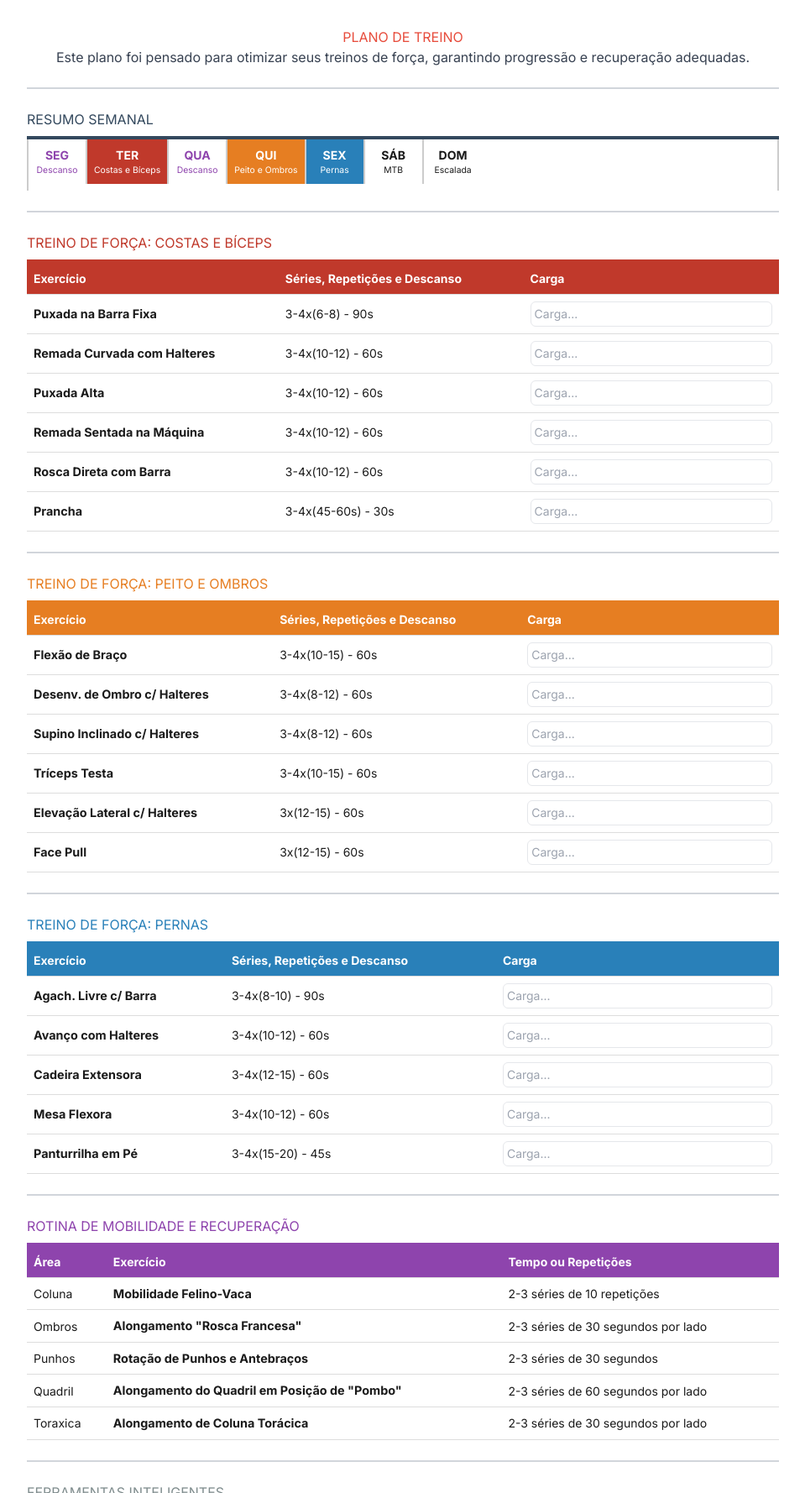
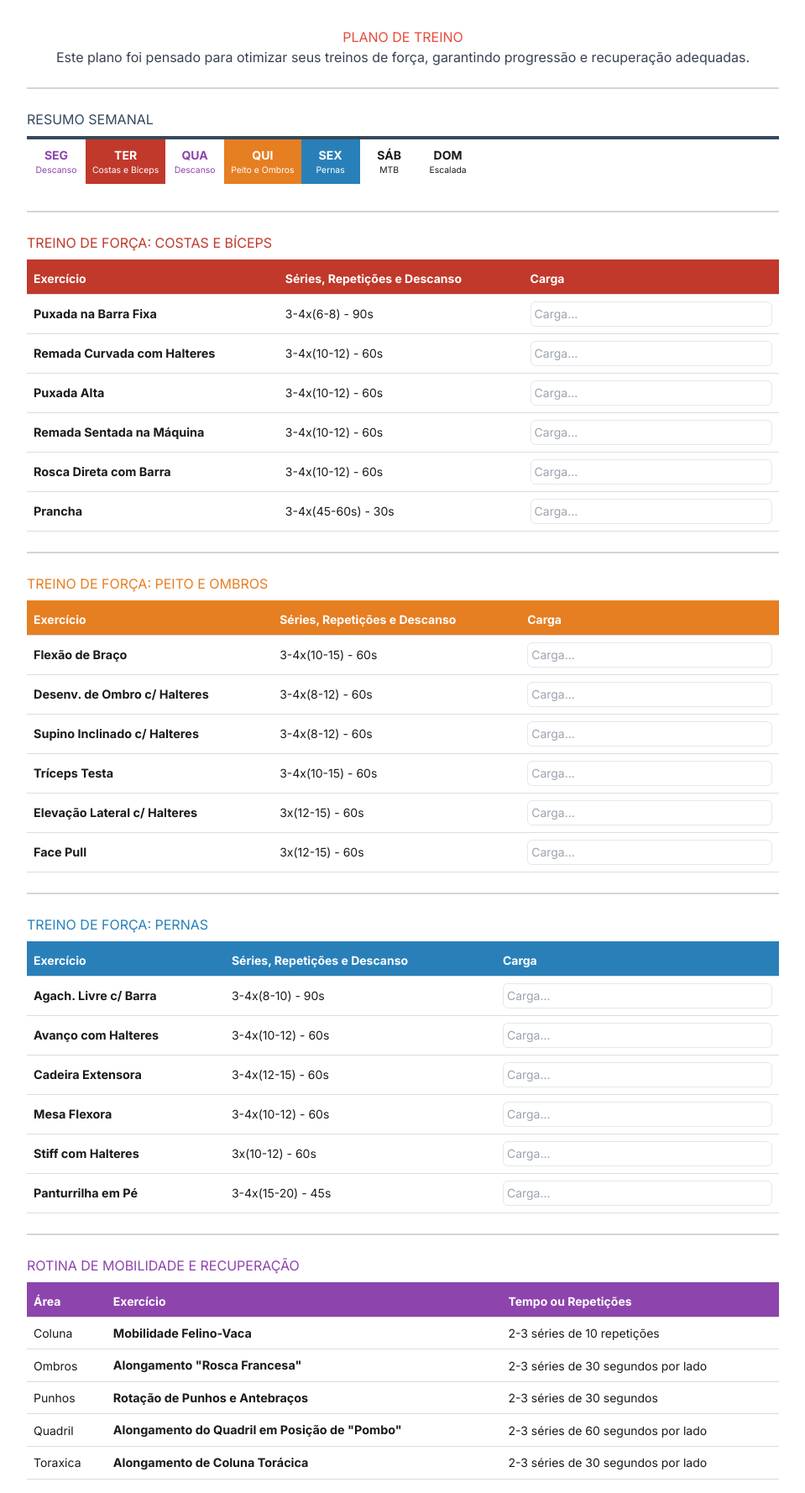
Before and after one commit to homerobono/training-plan, a plain HTML site: page treino.html in a window 1280 px wide. Shown: the top 1778 px of the page at 84% size, without its empty margins (160-1119 px from the left). Drawn offline with nearby package versions, Linux system fonts and the light colour scheme.

Commit message:
Update treino.html

```diff
--- a/treino.html
+++ b/treino.html
@@ -3,8 +3,8 @@
 <head>
     <meta charset="UTF-8">
     <meta name="viewport" content="width=device-width, initial-scale=1.0">
-    <title>Plano de Treino V26</title>
-    <link rel="icon" type="image/x-icon" href="/favicon.ico">
+
+  <link rel="icon" type="image/x-icon" href="/favicon.ico"><title>Plano de Treino V28</title>
     <script src="https://cdn.tailwindcss.com"></script>
     <link rel="preconnect" href="https://fonts.googleapis.com">
     <link rel="preconnect" href="https://fonts.gstatic.com" crossorigin>
@@ -57,6 +57,8 @@
             border-radius: 0;
             border-bottom: none;
             border-top: none;
+            border-left: none;
+            border-right: none;
         }
         .day-card {
             min-width: 70px;
@@ -65,12 +67,6 @@
             text-align: center;
             cursor: pointer;
             transition: background-color 0.2s;
-            border-right: 2px solid #ccc;
-            border-bottom: none;
-            border-top: none;
-        }
-        .day-card:last-child {
-            border-right: none;
         }
         .day-card:hover {
             opacity: 0.8;
@@ -422,6 +418,16 @@
                         </td>
                     </tr>
                     <tr class="toggle-row" onclick="toggleDetails(this, event)">
+                        <td class="exercise-name">Stiff com Halteres</td>
+                        <td>3x(10-12) - 60s</td>
+                        <td><input type="text" data-exercise-id="carga-stiff" oninput="saveCarga(this.dataset.exerciseId, this.value)" onclick="event.stopPropagation()" placeholder="Carga..." class="w-full text-sm p-1 border rounded-md focus:outline-none focus:ring focus:border-blue-300"></td>
+                    </tr>
+                    <tr class="details-row hidden">
+                        <td colspan="3" class="p-4 italic text-gray-600">
+                            <p>Foco nos isquiotibiais (parte de trás da coxa) e glúteos. Mantenha as pernas semi-flexionadas e desça o tronco com as costas retas, sentindo o alongamento na parte posterior da coxa.</p>
+                        </td>
+                    </tr>
+                    <tr class="toggle-row" onclick="toggleDetails(this, event)">
                         <td class="exercise-name">Panturrilha em Pé</td>
                         <td>3-4x(15-20) - 45s</td>
                         <td><input type="text" data-exercise-id="carga-panturrilha-pe" oninput="saveCarga(this.dataset.exerciseId, this.value)" onclick="event.stopPropagation()" placeholder="Carga..." class="w-full text-sm p-1 border rounded-md focus:outline-none focus:ring focus:border-blue-300"></td>
@@ -756,5 +762,3 @@
 
 </body>
 </html>
-
-eof
```
